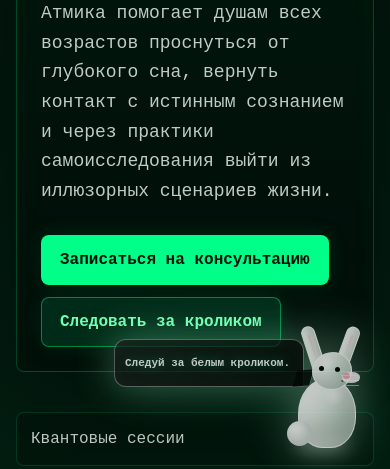
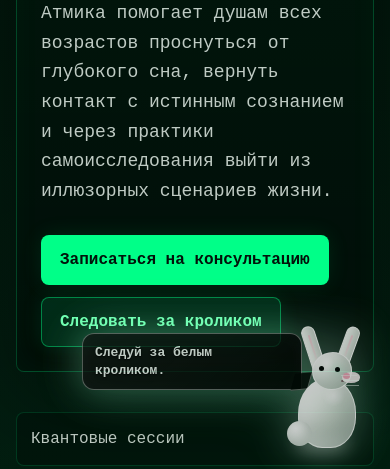
Before and after one commit to WizardJIOCb/atmika, a website: page index2.html in a window 390 px wide. Shown: the part 375-844 px from the top of the page. Drawn offline with Linux system fonts and the light colour scheme.

Commit message:
Improve mobile rabbit bubble readability

```diff
--- a/src/matrix.css
+++ b/src/matrix.css
@@ -957,12 +957,17 @@ p {
   }
 
   .rabbit-bubble {
-    top: 16px;
-    right: 82px;
-    width: min(190px, calc(100vw - 118px));
-    min-height: 48px;
-    padding: 8px 10px;
-    font-size: 11px;
+    top: 10px;
+    right: 84px;
+    width: min(220px, calc(100vw - 118px));
+    min-height: 54px;
+    padding: 10px 12px;
+    background:
+      linear-gradient(135deg, rgba(245, 255, 248, 0.06), transparent),
+      rgba(2, 8, 5, 0.94);
+    font-size: 13px;
+    line-height: 1.35;
+    text-shadow: 0 1px 2px rgba(0, 0, 0, 0.9);
   }
 
   .rabbit-body {
```
